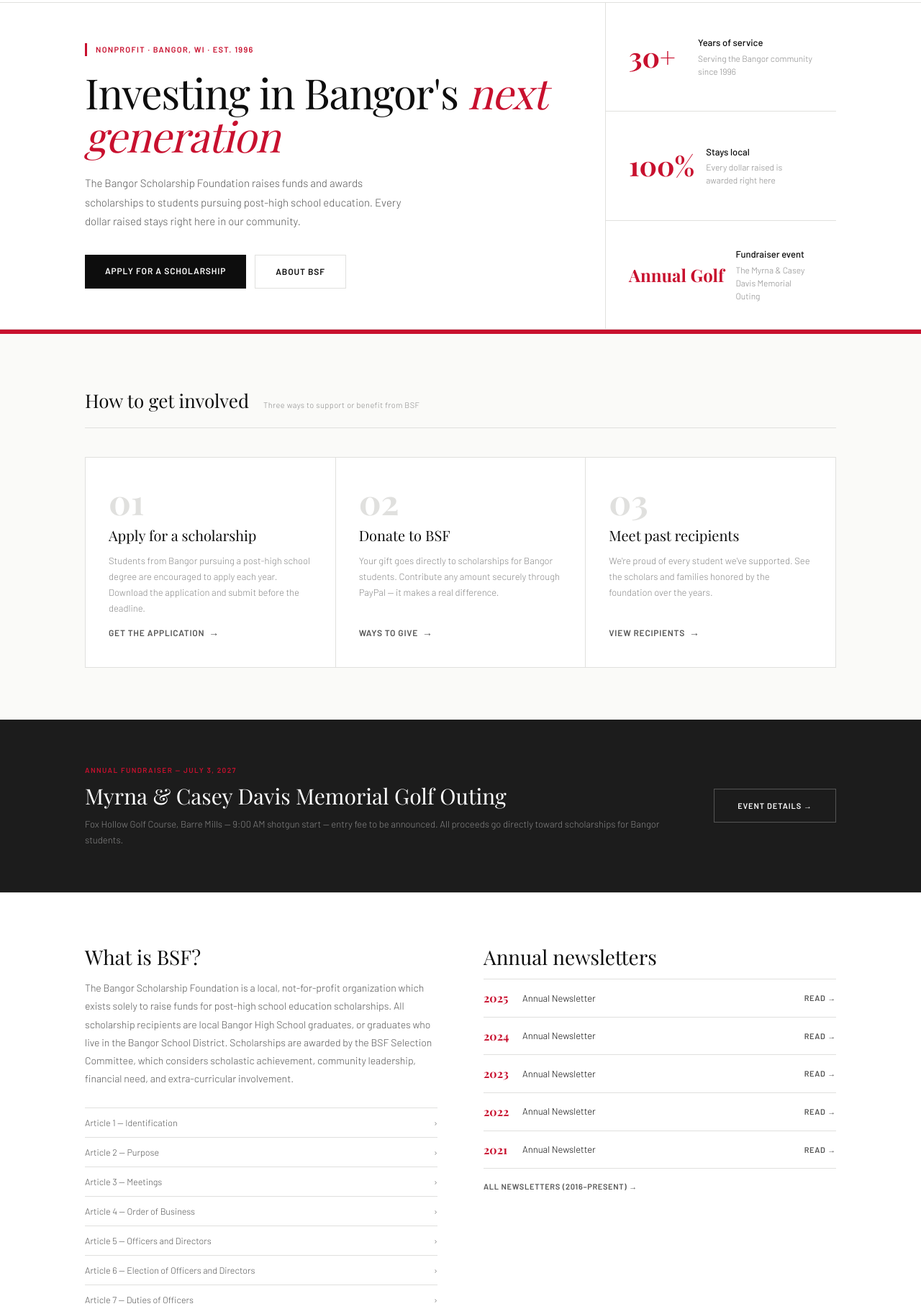
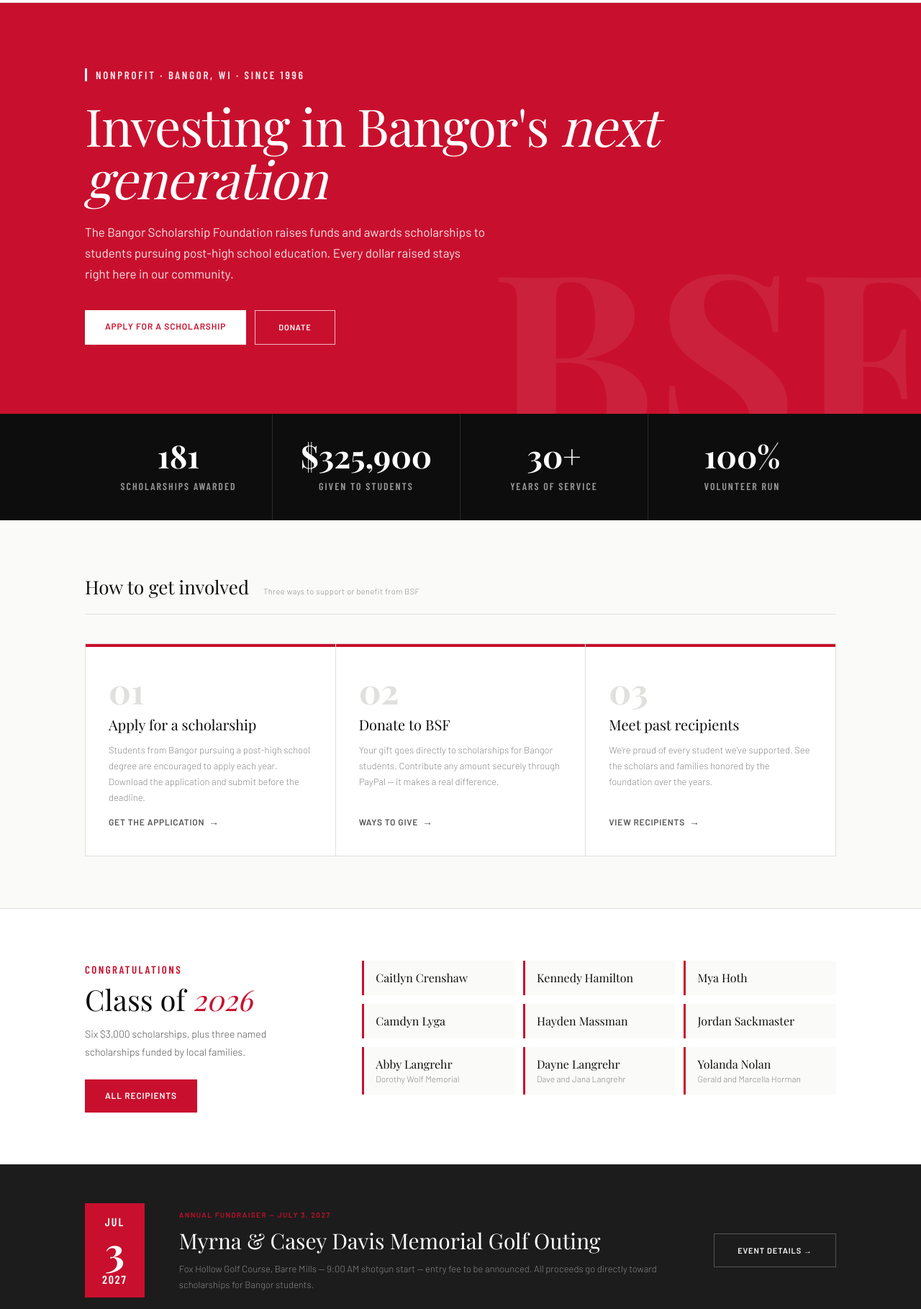
Before and after one commit to jparr021/bangor-scholarship, a plain HTML site: page index.html in a window 1280 px wide. Shown: the part 99-1918 px from the top of the page at 72% size. Drawn offline with nearby package versions, Linux system fonts and the light colour scheme; a script that the page names is missing; a web font is replaced by a local one.

Commit message:
Refresh home page: red hero, stats band, Class of 2026 spotlight, golf date block
Co-Authored-By: Claude Opus 5.5 <noreply@anthropic.com>

```diff
--- a/index.html
+++ b/index.html
@@ -25,7 +25,7 @@
 <script defer src="/_vercel/insights/script.js" data-disable-auto-track="1"></script>
 <link rel="apple-touch-icon" href="apple-touch-icon.png">
 <link rel="preconnect" href="https://fonts.googleapis.com">
-<link href="https://fonts.googleapis.com/css2?family=Playfair+Display:ital,wght@0,400;0,700;1,400&family=Barlow:wght@300;400;500;600&display=swap" rel="stylesheet">
+<link href="https://fonts.googleapis.com/css2?family=Playfair+Display:ital,wght@0,400;0,700;1,400&family=Barlow:wght@300;400;500;600&family=Barlow+Condensed:wght@600;700&display=swap" rel="stylesheet">
 <style>
 *, *::before, *::after { box-sizing: border-box; margin: 0; padding: 0; }
 :root {
@@ -40,6 +40,7 @@
   --white: #ffffff;
   --serif: 'Playfair Display', Georgia, serif;
   --sans: 'Barlow', system-ui, sans-serif;
+  --cond: 'Barlow Condensed', 'Barlow', sans-serif;
 }
 html { scroll-behavior: smooth; }
 body { font-family: var(--sans); background: var(--bg); color: var(--black); line-height: 1.6; }
@@ -77,7 +78,7 @@ img { display: block; max-width: 100%; }
 
 /* ── Keyboard focus ── */
 a:focus-visible, button:focus-visible, summary:focus-visible, input:focus-visible, textarea:focus-visible { outline: 2px solid var(--red); outline-offset: 3px; }
-.site-footer a:focus-visible, .golf-section a:focus-visible, .golf-page-hero a:focus-visible, .donate-hero a:focus-visible, .topbar a:focus-visible { outline-color: #fff; }
+.site-footer a:focus-visible, .hero-wrap a:focus-visible, .golf-section a:focus-visible, .golf-page-hero a:focus-visible, .donate-hero a:focus-visible, .topbar a:focus-visible { outline-color: #fff; }
 
 /* ── Reduced motion ── */
 @media (prefers-reduced-motion: reduce) {
@@ -98,23 +99,38 @@ a:focus-visible, button:focus-visible, summary:focus-visible, input:focus-visibl
 .btn-outline-white { background: transparent; color: #fff; font-size: 11px; font-weight: 600; letter-spacing: 0.08em; text-transform: uppercase; padding: 14px 32px; display: inline-block; border: 1px solid rgba(255,255,255,0.25); transition: background 0.15s, border-color 0.15s; white-space: nowrap; }
 .btn-outline-white:hover { background: var(--red); border-color: var(--red); }
 
-/* ── Hero ── */
-.hero-wrap { background: var(--white); border-bottom: 1px solid var(--rule); }
-.hero { max-width: 1140px; margin: 0 auto; padding: 0 48px; display: grid; grid-template-columns: 1fr 320px; min-height: 420px; align-items: stretch; }
-.hero-left { padding: 56px 56px 56px 0; border-right: 1px solid var(--rule); display: flex; flex-direction: column; justify-content: center; }
-.hero-kicker { display: flex; align-items: center; gap: 12px; margin-bottom: 20px; }
-.kicker-bar { width: 3px; height: 18px; background: var(--red); flex-shrink: 0; }
-.hero-kicker span { font-size: 11px; font-weight: 600; color: var(--red); letter-spacing: 0.12em; text-transform: uppercase; }
-.hero h1 { font-family: var(--serif); font-size: 58px; font-weight: 400; line-height: 1.05; color: var(--black); margin-bottom: 22px; letter-spacing: -0.02em; }
-.hero h1 em { color: var(--red); font-style: italic; }
-.hero-desc { font-size: 15px; color: var(--mid); max-width: 460px; line-height: 1.75; margin-bottom: 34px; font-weight: 300; }
+/* ── Hero (red, with a faint BSF watermark) ── */
+.hero-wrap { background: var(--red); position: relative; overflow: hidden; }
+.hero-wrap::after { content: "BSF"; position: absolute; right: -30px; bottom: -80px; font-family: var(--serif); font-weight: 700; font-size: 340px; line-height: 1; color: rgba(255,255,255,0.07); pointer-events: none; }
+.hero { max-width: 1140px; margin: 0 auto; padding: 88px 48px 96px; position: relative; z-index: 1; }
+.hero-kicker { display: flex; align-items: center; gap: 12px; margin-bottom: 22px; }
+.kicker-bar { width: 3px; height: 18px; background: #fff; flex-shrink: 0; }
+.hero-kicker span { font-family: var(--cond); font-size: 15px; font-weight: 600; color: rgba(255,255,255,0.9); letter-spacing: 0.18em; text-transform: uppercase; }
+.hero h1 { font-family: var(--serif); font-size: 72px; font-weight: 400; line-height: 1.02; color: #fff; margin-bottom: 24px; letter-spacing: -0.02em; max-width: 820px; }
+.hero h1 em { color: #fff; font-style: italic; }
+.hero-desc { font-size: 17px; color: rgba(255,255,255,0.88); max-width: 560px; line-height: 1.7; margin-bottom: 36px; font-weight: 400; }
 .hero-ctas { display: flex; gap: 12px; flex-wrap: wrap; }
-.hero-aside { display: flex; flex-direction: column; }
-.hero-panel { flex: 1; padding: 28px 32px; border-bottom: 1px solid var(--rule); display: flex; align-items: center; gap: 16px; }
-.hero-panel:last-child { border-bottom: none; }
-.panel-num { font-family: var(--serif); font-size: 38px; font-weight: 700; color: var(--red); line-height: 1; flex-shrink: 0; min-width: 80px; }
-.panel-text { font-size: 12px; color: var(--muted); line-height: 1.5; font-weight: 300; }
-.panel-text strong { display: block; font-size: 13px; color: var(--black); font-weight: 500; margin-bottom: 2px; }
+.hero-ctas .btn-outline-white { border-color: rgba(255,255,255,0.7); }
+.hero-ctas .btn-outline-white:hover { background: #fff; color: var(--red); border-color: #fff; }
+
+/* ── Stats band ── */
+.stats-band { background: var(--black); }
+.stats-inner { max-width: 1140px; margin: 0 auto; padding: 0 48px; display: grid; grid-template-columns: repeat(4, 1fr); }
+.stat { padding: 36px 16px; text-align: center; border-right: 1px solid #2a2a2a; }
+.stat:last-child { border-right: none; }
+.stat-num { font-family: var(--serif); font-size: 44px; font-weight: 700; color: #fff; line-height: 1; }
+.stat-label { font-family: var(--cond); font-size: 14px; font-weight: 600; color: #999; letter-spacing: 0.14em; text-transform: uppercase; margin-top: 10px; }
+
+/* ── Class spotlight (newest recipients on the home page) ── */
+.spotlight-wrap { background: var(--white); border-top: 1px solid var(--rule); }
+.spotlight { max-width: 1140px; margin: 0 auto; padding: 72px 48px; display: grid; grid-template-columns: 1fr 2fr; gap: 56px; align-items: start; }
+.spot-kicker { font-family: var(--cond); font-size: 15px; font-weight: 600; color: var(--red); letter-spacing: 0.16em; text-transform: uppercase; margin-bottom: 8px; }
+.spotlight h2 { font-family: var(--serif); font-size: 40px; font-weight: 400; line-height: 1.1; color: var(--black); margin-bottom: 14px; }
+.spotlight h2 em { color: var(--red); }
+.spotlight p { font-size: 14px; color: var(--mid); font-weight: 300; line-height: 1.75; margin-bottom: 26px; }
+.spot-names { display: grid; grid-template-columns: repeat(3, 1fr); gap: 12px; }
+.spot-name { background: var(--bg); border-left: 3px solid var(--red); padding: 14px 16px; font-family: var(--serif); font-size: 16px; color: var(--black); line-height: 1.25; }
+.spot-name small { display: block; font-family: var(--sans); font-size: 12px; color: var(--muted); font-weight: 300; margin-top: 3px; }
 
 /* ── Rule banner ── */
 .rule-banner { background: var(--red); height: 6px; }
@@ -126,7 +142,7 @@ a:focus-visible, button:focus-visible, summary:focus-visible, input:focus-visibl
 .section-header h2 { font-family: var(--serif); font-size: 26px; font-weight: 400; color: var(--black); }
 .section-header span { font-size: 11px; color: var(--muted); font-weight: 300; letter-spacing: 0.04em; }
 .paths-grid { display: grid; grid-template-columns: repeat(3, 1fr); gap: 1px; background: var(--rule); border: 1px solid var(--rule); }
-.path-card { background: var(--white); padding: 36px 32px; display: flex; flex-direction: column; gap: 12px; transition: background 0.2s; }
+.path-card { background: var(--white); border-top: 4px solid var(--red); padding: 36px 32px; display: flex; flex-direction: column; gap: 12px; transition: background 0.2s; }
 .path-card:hover { background: #fdf5f6; }
 .path-card:hover .path-arrow { color: var(--red); }
 .path-card:hover .path-index { color: #f5c5cd; }
@@ -138,7 +154,9 @@ a:focus-visible, button:focus-visible, summary:focus-visible, input:focus-visibl
 
 /* ── Golf banner ── */
 .golf-section { background: var(--charcoal); }
-.golf-inner { max-width: 1140px; margin: 0 auto; padding: 0 48px; display: grid; grid-template-columns: 1fr auto; align-items: center; min-height: 240px; gap: 48px; }
+.golf-inner { max-width: 1140px; margin: 0 auto; padding: 0 48px; display: grid; grid-template-columns: auto 1fr auto; align-items: center; min-height: 240px; gap: 48px; }
+.golf-date { background: var(--red); color: #fff; text-align: center; padding: 16px 24px; font-family: var(--cond); font-weight: 600; font-size: 16px; letter-spacing: 0.12em; text-transform: uppercase; line-height: 1.2; }
+.golf-date b { display: block; font-family: var(--serif); font-size: 56px; font-weight: 700; letter-spacing: 0; line-height: 1; margin: 2px 0; }
 .golf-label { font-size: 10px; font-weight: 600; color: var(--red); letter-spacing: 0.14em; text-transform: uppercase; margin-bottom: 10px; }
 .golf-inner h2 { font-family: var(--serif); font-size: 30px; font-weight: 400; color: #fff; line-height: 1.2; margin-bottom: 10px; }
 .golf-inner p { font-size: 13px; color: #888; line-height: 1.7; font-weight: 300; }
@@ -292,10 +310,16 @@ a:focus-visible, button:focus-visible, summary:focus-visible, input:focus-visibl
 /* ── Responsive ── */
 @media (max-width: 900px) {
   .topbar, .nav-inner, .page-hero, .page-content, .paths-section, .lower-section, .golf-inner, .footer-main, .footer-bottom, .donate-hero, .golf-page-hero { padding-left: 24px; padding-right: 24px; }
-  .hero { grid-template-columns: 1fr; }
-  .hero-aside { display: none; }
-  .hero-left { padding: 40px 0; border-right: none; }
-  .hero h1 { font-size: 38px; }
+  .hero { padding: 56px 24px 64px; }
+  .hero h1 { font-size: 42px; }
+  .hero-wrap::after { font-size: 200px; bottom: -50px; }
+  .stats-inner { grid-template-columns: 1fr 1fr; padding: 0 24px; }
+  .stat:nth-child(2n) { border-right: none; }
+  .stat:nth-child(-n+2) { border-bottom: 1px solid #2a2a2a; }
+  .stat-num { font-size: 34px; }
+  .spotlight { grid-template-columns: 1fr; gap: 28px; padding: 56px 24px; }
+  .spot-names { grid-template-columns: 1fr 1fr; }
+  .golf-date { justify-self: start; }
   .paths-grid, .lower-section, .content-grid, .contact-grid, .donate-options, .donate-ways, .people-grid, .footer-main { grid-template-columns: 1fr; }
   .golf-inner, .golf-page-inner { grid-template-columns: 1fr; padding-top: 40px; padding-bottom: 40px; }
   .section-header { grid-template-columns: 1fr; }
@@ -363,35 +387,30 @@ a:focus-visible, button:focus-visible, summary:focus-visible, input:focus-visibl
   <!-- Hero -->
   <div class="hero-wrap">
     <div class="hero">
-      <div class="hero-left">
       <div class="hero-kicker">
         <div class="kicker-bar"></div>
-          <span>Nonprofit &middot; Bangor, WI &middot; Est. 1996</span>
+        <span>Nonprofit &middot; Bangor, WI &middot; Since 1996</span>
       </div>
       <h1>Investing in Bangor's <em>next generation</em></h1>
       <p class="hero-desc">The Bangor Scholarship Foundation raises funds and awards scholarships to students pursuing post-high school education. Every dollar raised stays right here in our community.</p>
       <div class="hero-ctas">
-          <a href="#application" class="btn-black">Apply for a scholarship</a>
-          <a href="#about" class="btn-outline-dark">About BSF</a>
-        </div>
-      </div>
-      <aside class="hero-aside">
-        <div class="hero-panel">
-          <div class="panel-num">30+</div><!-- ✏️ UPDATE: years since 1996 -->
-          <div class="panel-text"><strong>Years of service</strong>Serving the Bangor community since 1996</div>
-        </div>
-        <div class="hero-panel">
-          <div class="panel-num">100%</div>
-          <div class="panel-text"><strong>Stays local</strong>Every dollar raised is awarded right here</div>
-        </div>
-        <div class="hero-panel">
-          <div class="panel-num" style="font-size:24px;line-height:1.2;">Annual Golf</div>
-          <div class="panel-text"><strong>Fundraiser event</strong>The Myrna &amp; Casey Davis Memorial Outing</div>
-        </div>
-      </aside>
-    </div>
-  </div>
-  <div class="rule-banner"></div>
+        <a href="#application" class="btn-white">Apply for a scholarship</a>
+        <a href="#donate" class="btn-outline-white">Donate</a>
+      </div>
+    </div>
+  </div>
+
+  <!-- Stats band -->
+  <!-- ✏️ UPDATE: totals each year (also on the About and Donate pages), and years since 1996 -->
+  <div class="stats-band">
+    <div class="stats-inner">
+      <div class="stat"><div class="stat-num">181</div><div class="stat-label">Scholarships awarded</div></div>
+      <div class="stat"><div class="stat-num">$325,900</div><div class="stat-label">Given to students</div></div>
+      <div class="stat"><div class="stat-num">30+</div><div class="stat-label">Years of service</div></div>
+      <div class="stat"><div class="stat-num">100%</div><div class="stat-label">Volunteer run</div></div>
+    </div>
+  </div>
+
 
   <!-- 3 Paths -->
   <div class="paths-wrap">
@@ -423,9 +442,34 @@ a:focus-visible, button:focus-visible, summary:focus-visible, input:focus-visibl
     </div>
   </div>
 
+  <!-- Class spotlight -->
+  <!-- ✏️ UPDATE: each year, change the year, amount and names to match the newest year on the Recipients page -->
+  <div class="spotlight-wrap">
+    <div class="spotlight">
+      <div>
+        <div class="spot-kicker">Congratulations</div>
+        <h2>Class of <em>2026</em></h2>
+        <p>Six $3,000 scholarships, plus three named scholarships funded by local families.</p>
+        <a href="#recipients" class="btn-red">All recipients</a>
+      </div>
+      <div class="spot-names">
+        <div class="spot-name">Caitlyn Crenshaw</div>
+        <div class="spot-name">Kennedy Hamilton</div>
+        <div class="spot-name">Mya Hoth</div>
+        <div class="spot-name">Camdyn Lyga</div>
+        <div class="spot-name">Hayden Massman</div>
+        <div class="spot-name">Jordan Sackmaster</div>
+        <div class="spot-name">Abby Langrehr<small>Dorothy Wolf Memorial</small></div>
+        <div class="spot-name">Dayne Langrehr<small>Dave and Jana Langrehr</small></div>
+        <div class="spot-name">Yolanda Nolan<small>Gerald and Marcella Horman</small></div>
+      </div>
+    </div>
+  </div>
+
   <!-- Golf Banner -->
   <section class="golf-section">
     <div class="golf-inner">
+      <div class="golf-date">Jul<b>3</b>2027</div><!-- ✏️ UPDATE: golf date -->
       <div>
         <div class="golf-label">Annual Fundraiser &mdash; July 3, 2027</div>
 
```
Also changed, not shown: 1 other file. Lines whose indentation alone changed are shown as unchanged.
